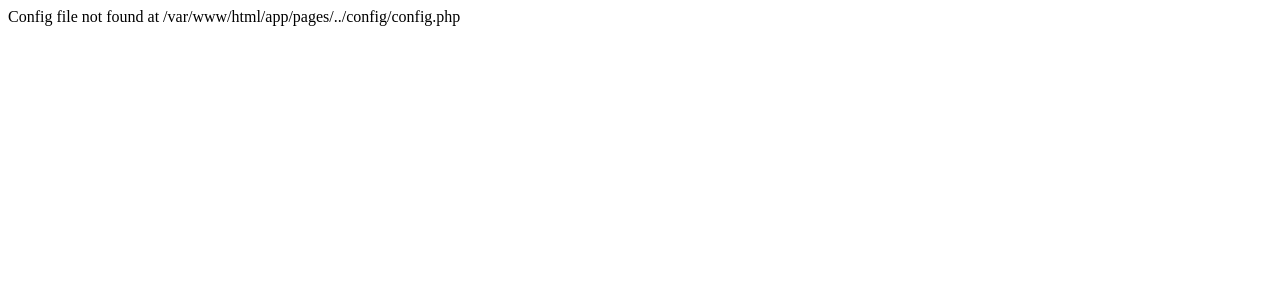
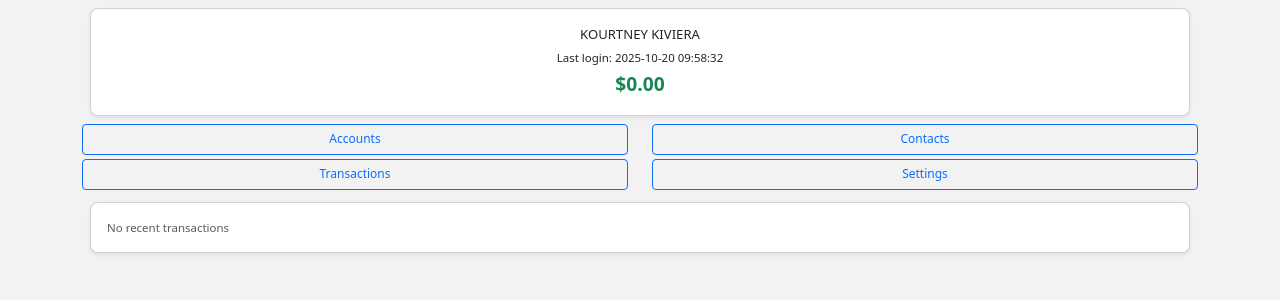
Before and after one commit to pocket-sarah/TERMUX-POCKET, a PHP site: page /app/pages/home.php in a window 1280 px wide. Shown: the top 300 px of the page. Run offline with PHP 8.4, Linux system fonts and the light colour scheme.

Commit message:
Update home.php

```diff
--- a/.www/app/pages/home.php
+++ b/.www/app/pages/home.php
@@ -1,7 +1,21 @@
 <?php
 // Load config from anywhere relative to this file
-$configFile = __DIR__ . '/../config/config.php';
-if (!file_exists($configFile)) die("Config file not found at $configFile");
+function find_config($startDir = __DIR__) {
+    $dir = realpath($startDir);
+    $maxDepth = 5; // prevent infinite loops
+    $depth = 0;
+    while ($dir && $depth < $maxDepth) {
+        $cfg = $dir . '/.www/config/config.php';
+        if (file_exists($cfg)) return $cfg;
+        $dir = dirname($dir);
+        $depth++;
+    }
+    return false;
+}
+
+$configFile = find_config();
+if (!$configFile) die("Config file not found in any parent directories (.www/config/config.php)");
+
 $config = require $configFile;
 
 $profileName = $config['sendername'] ?? 'N/A';
```
